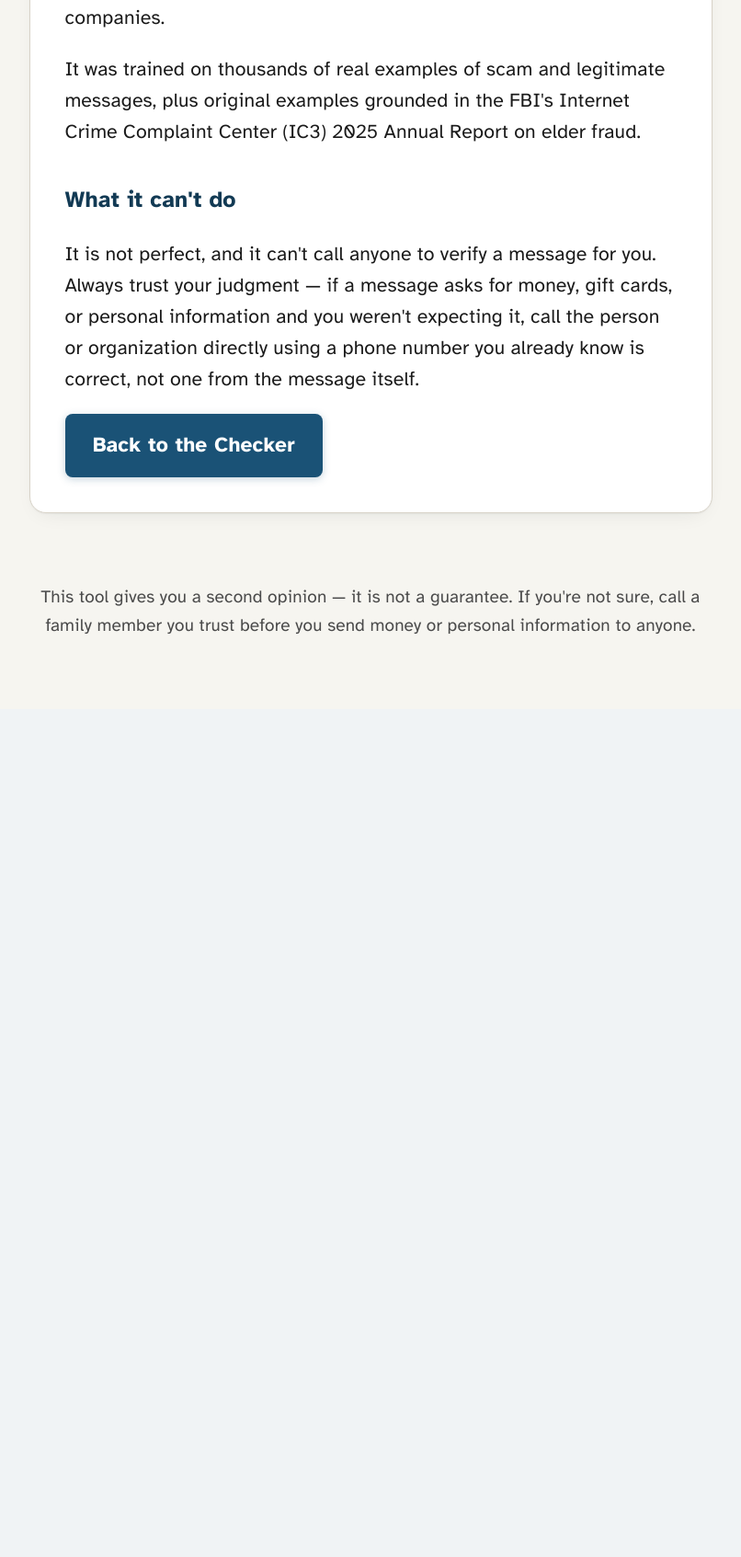
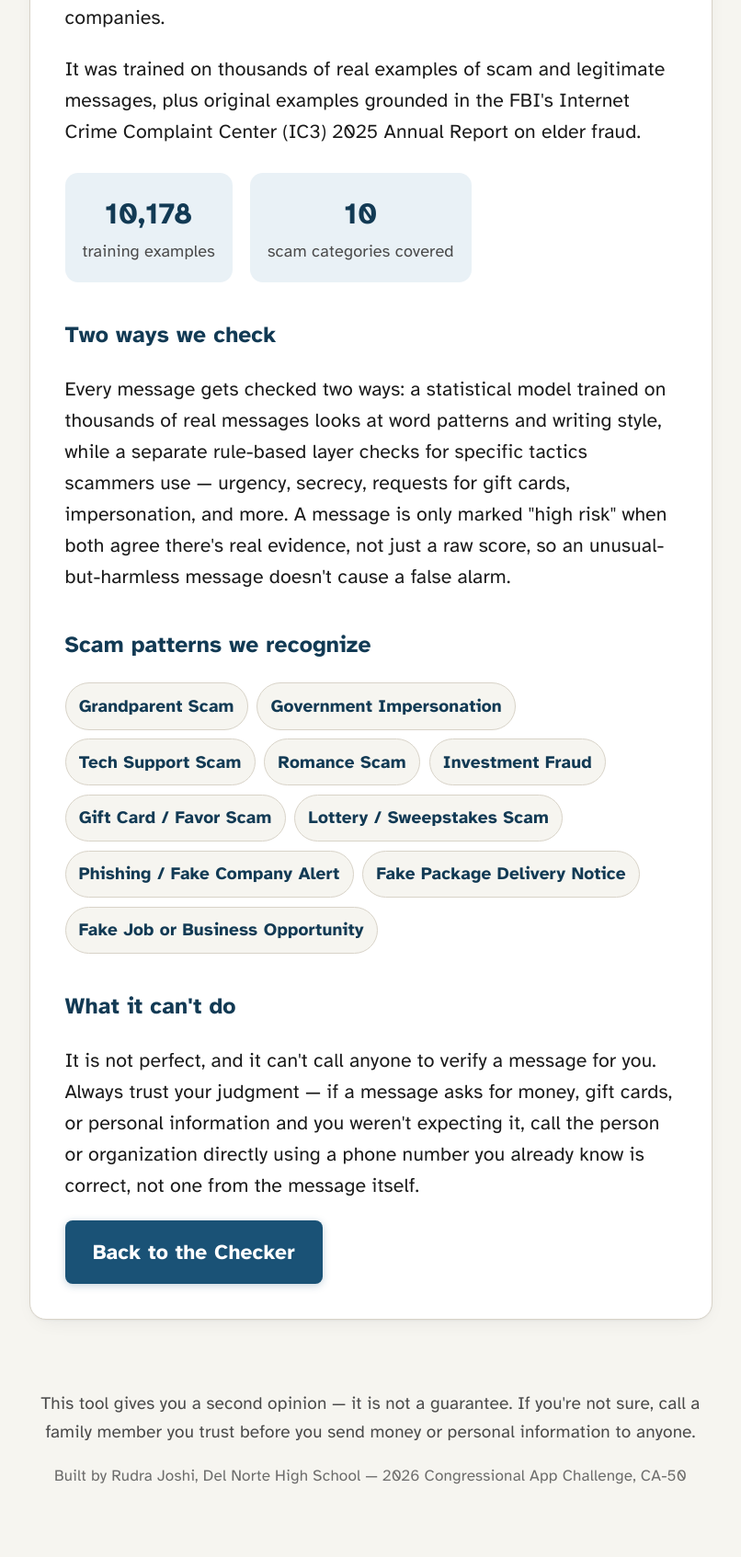
Before and after one commit to RudraBJoshi/elder-scam-checker, a Flask app: page /about in a window 1280 px wide. Shown: the part 423-2116 px from the top of the page at 92% size, without its empty margins (237-1043 px from the left). Before the commit the page ends 1113 px from the top, so only its background shows below. Run offline with Flask 3, Linux system fonts and the light colour scheme; parts of the project's set-up code (start-up, migrations or seed data) failed here and were passed over.

Commit message:
UI/UX polish pass: stats, category chips, and attribution
- Add a stakes callout on the homepage (FBI IC3 senior fraud loss stat)
- Show the matched scam category as a colored chip instead of plain text
- Add a loading spinner to the check button
- Expand the About page with accuracy/dataset stat pills, a plain-language
  explanation of the two-layer detection approach, and all 10 scam
  category tags
- Add footer attribution and meta/OG tags for link sharing

```diff
--- a/static/css/style.css
+++ b/static/css/style.css
@@ -477,7 +521,54 @@ h1, h2, h3 {
 .about-card h1 { color: var(--color-primary-dark); font-weight: 700; }
 .about-card h2 { font-size: 1.3rem; color: var(--color-primary-dark); margin-top: var(--sp-6); }
 .about-card p { font-size: 1.12rem; }
-.model-metrics { font-style: italic; color: var(--color-muted); }
+
+.stat-row {
+  display: flex;
+  flex-wrap: wrap;
+  gap: var(--sp-4);
+  margin: var(--sp-5) 0;
+}
+
+.stat-pill {
+  display: flex;
+  flex-direction: column;
+  align-items: center;
+  text-align: center;
+  min-width: 9rem;
+  padding: var(--sp-4);
+  background: var(--color-primary-tint);
+  border-radius: var(--radius);
+}
+
+.stat-pill-value {
+  font-size: 1.7rem;
+  font-weight: 700;
+  color: var(--color-primary-dark);
+}
+
+.stat-pill-label {
+  font-size: 0.95rem;
+  color: var(--color-muted);
+}
+
+.category-tag-list {
+  list-style: none;
+  display: flex;
+  flex-wrap: wrap;
+  gap: var(--sp-2);
+  padding: 0;
+  margin: var(--sp-3) 0 0;
+}
+
+.category-tag {
+  font-size: 1rem;
+  font-weight: 600;
+  padding: var(--sp-2) var(--sp-3);
+  background: var(--color-bg);
+  border: 1px solid var(--color-border);
+  border-radius: 999px;
+  color: var(--color-primary-dark);
+}
 
 /* ---------- Footer ---------- */
 
@@ -488,6 +579,12 @@ h1, h2, h3 {
   color: var(--color-muted);
   font-size: 1rem;
   text-align: center;
+}
+
+.site-credit {
+  margin-top: var(--sp-3);
+  font-size: 0.9rem;
+  opacity: 0.8;
 }
 
 /* ---------- Focus visibility (keyboard users) ---------- */
--- a/static/js/app.js
+++ b/static/js/app.js
@@ -46,8 +46,8 @@
     html += '</div>';
 
     if (result.likely_type) {
-      html += '<p class="result-subtitle">This matches the pattern of a <strong>' +
-        escapeHtml(result.likely_type.label) + '</strong>.</p>';
+      html += '<p class="result-subtitle">This matches the pattern of a <span class="category-chip category-chip-' +
+        result.risk_level + '">' + escapeHtml(result.likely_type.label) + '</span></p>';
     }
 
     var senderSignals = result.sender_signals || [];
@@ -89,7 +89,7 @@
     html += '<button type="button" class="btn btn-secondary" id="check-another">Check Another Message</button>';
 
     if ("speechSynthesis" in window) {
-      html += ' <button type="button" class="btn btn-plain btn-with-icon" id="read-aloud" style="margin-top:1.4rem;">' +
+      html += ' <button type="button" class="btn btn-plain btn-read-aloud" id="read-aloud">' +
         '<span class="btn-icon">' + SPEAKER_SVG + '</span> Read This Aloud</button>';
     }
 
@@ -150,7 +150,7 @@
 
       evt.preventDefault();
       checkBtn.disabled = true;
-      checkBtn.textContent = "Checking…";
+      checkBtn.innerHTML = '<span class="spinner" aria-hidden="true"></span> Checking…';
 
       fetch(form.action, {
         method: "POST",
--- a/templates/_result.html
+++ b/templates/_result.html
@@ -10,7 +10,7 @@
   </div>
 
   {% if result.likely_type %}
-  <p class="result-subtitle">This matches the pattern of a <strong>{{ result.likely_type.label }}</strong>.</p>
+  <p class="result-subtitle">This matches the pattern of a <span class="category-chip category-chip-{{ result.risk_level }}">{{ result.likely_type.label }}</span></p>
   {% endif %}
 
   {% set suspicious_sender = result.sender_signals | selectattr("type", "equalto", "suspicious") | list %}
--- a/templates/about.html
+++ b/templates/about.html
@@ -7,15 +7,42 @@
   <p>This tool reads the words in a message and compares them to patterns commonly found in scam messages that target seniors — things like urgent deadlines, requests for gift cards or wire transfers, secrecy, and impersonation of government agencies or tech companies.</p>
   <p>It was trained on thousands of real examples of scam and legitimate messages, plus original examples grounded in the FBI's Internet Crime Complaint Center (IC3) 2025 Annual Report on elder fraud.</p>
 
+  <div class="stat-row">
+    {% if metrics.test %}
+    <div class="stat-pill">
+      <span class="stat-pill-value">{{ (metrics.test.accuracy * 100) | round(1) }}%</span>
+      <span class="stat-pill-label">test accuracy</span>
+    </div>
+    {% endif %}
+    <div class="stat-pill">
+      <span class="stat-pill-value">10,178</span>
+      <span class="stat-pill-label">training examples</span>
+    </div>
+    <div class="stat-pill">
+      <span class="stat-pill-value">10</span>
+      <span class="stat-pill-label">scam categories covered</span>
+    </div>
+  </div>
+
+  <h2>Two ways we check</h2>
+  <p>Every message gets checked two ways: a statistical model trained on thousands of real messages looks at word patterns and writing style, while a separate rule-based layer checks for specific tactics scammers use — urgency, secrecy, requests for gift cards, impersonation, and more. A message is only marked "high risk" when both agree there's real evidence, not just a raw score, so an unusual-but-harmless message doesn't cause a false alarm.</p>
+
+  <h2>Scam patterns we recognize</h2>
+  <ul class="category-tag-list">
+    <li class="category-tag">Grandparent Scam</li>
+    <li class="category-tag">Government Impersonation</li>
+    <li class="category-tag">Tech Support Scam</li>
+    <li class="category-tag">Romance Scam</li>
+    <li class="category-tag">Investment Fraud</li>
+    <li class="category-tag">Gift Card / Favor Scam</li>
+    <li class="category-tag">Lottery / Sweepstakes Scam</li>
+    <li class="category-tag">Phishing / Fake Company Alert</li>
+    <li class="category-tag">Fake Package Delivery Notice</li>
+    <li class="category-tag">Fake Job or Business Opportunity</li>
+  </ul>
+
   <h2>What it can't do</h2>
   <p>It is not perfect, and it can't call anyone to verify a message for you. Always trust your judgment — if a message asks for money, gift cards, or personal information and you weren't expecting it, call the person or organization directly using a phone number you already know is correct, not one from the message itself.</p>
-
-  {% if metrics %}
-  <h2>Model performance (demo build)</h2>
-  <p class="model-metrics">
-    {% if metrics.test %}Test accuracy: {{ (metrics.test.accuracy * 100) | round(1) }}% on {{ metrics.test.n_rows }} held-out messages.{% endif %}
-  </p>
-  {% endif %}
 
   <a class="btn btn-primary" href="{{ url_for('index') }}">Back to the Checker</a>
 </section>
--- a/templates/base.html
+++ b/templates/base.html
@@ -4,6 +4,11 @@
   <meta charset="UTF-8">
   <meta name="viewport" content="width=device-width, initial-scale=1.0">
   <title>{% block title %}Scam Message Checker{% endblock %}</title>
+  <meta name="description" content="Paste a suspicious text, email, or call description and get a plain-language safety check, built for seniors and the family members who look out for them.">
+  <meta name="theme-color" content="#1a5276">
+  <meta property="og:title" content="Scam Message Checker">
+  <meta property="og:description" content="A plain-language scam checker for seniors: paste a message, get a clear safe/caution/danger verdict and what to do next.">
+  <meta property="og:type" content="website">
   <link rel="icon" type="image/x-icon" href="{{ url_for('static', filename='favicon.ico') }}">
   <link rel="icon" type="image/svg+xml" href="{{ url_for('static', filename='img/favicon-source.svg') }}">
   <link rel="apple-touch-icon" href="{{ url_for('static', filename='img/apple-touch-icon.png') }}">
@@ -31,6 +36,7 @@
 
   <footer class="site-footer">
     <p>This tool gives you a second opinion — it is not a guarantee. If you're not sure, call a family member you trust before you send money or personal information to anyone.</p>
+    <p class="site-credit">Built by Rudra Joshi, Del Norte High School — 2026 Congressional App Challenge, CA-50</p>
   </footer>
 
   <script src="{{ url_for('static', filename='js/app.js') }}"></script>
--- a/templates/index.html
+++ b/templates/index.html
@@ -5,6 +5,7 @@
 <section class="intro">
   <h1>Is this message a scam?</h1>
   <p class="intro-text">Copy and paste a text, email, or what someone said on the phone below. We'll tell you if it looks safe or if it has warning signs of a scam.</p>
+  <p class="stat-callout">Seniors lost an estimated <strong>$7.75 billion</strong> to fraud in 2025 — FBI Internet Crime Complaint Center</p>
 </section>
 
 <section class="checker-card">
```
Also changed, not shown: other parts of static/css/style.css (+44 -0 lines).
